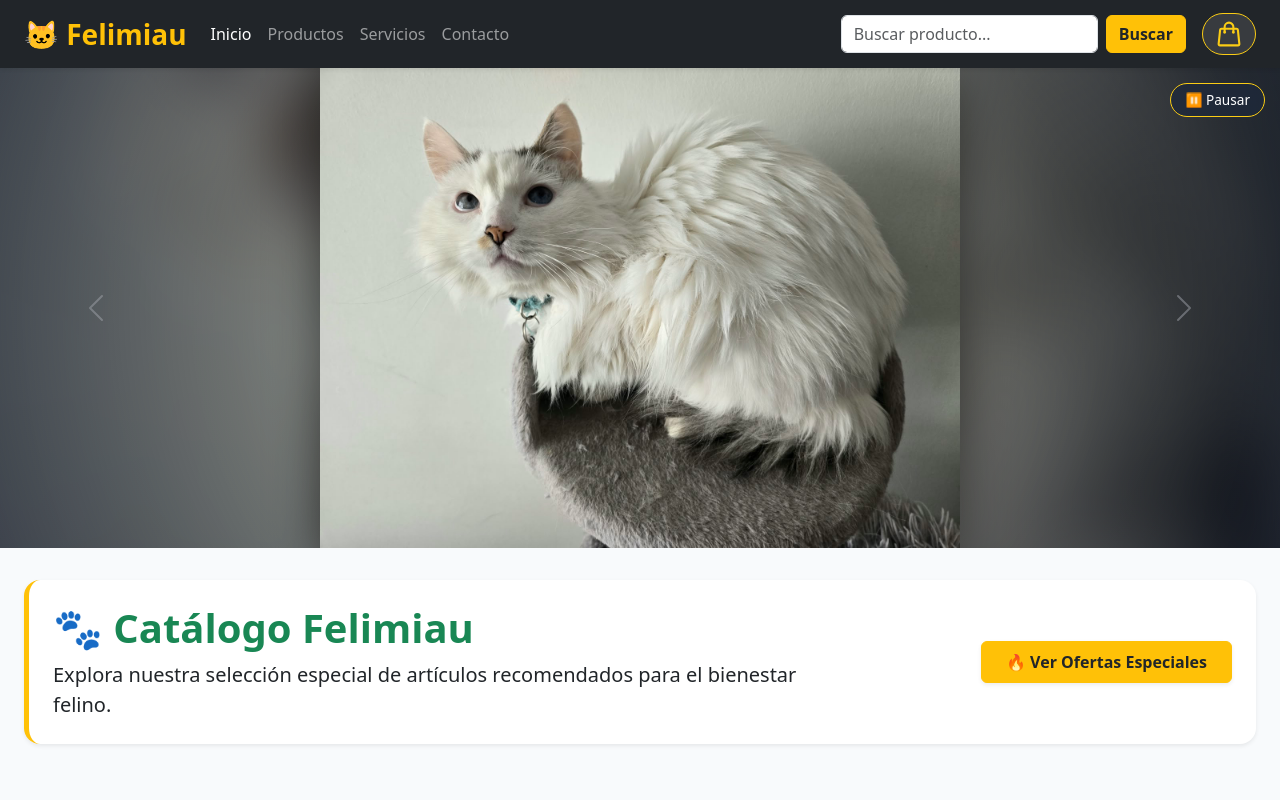
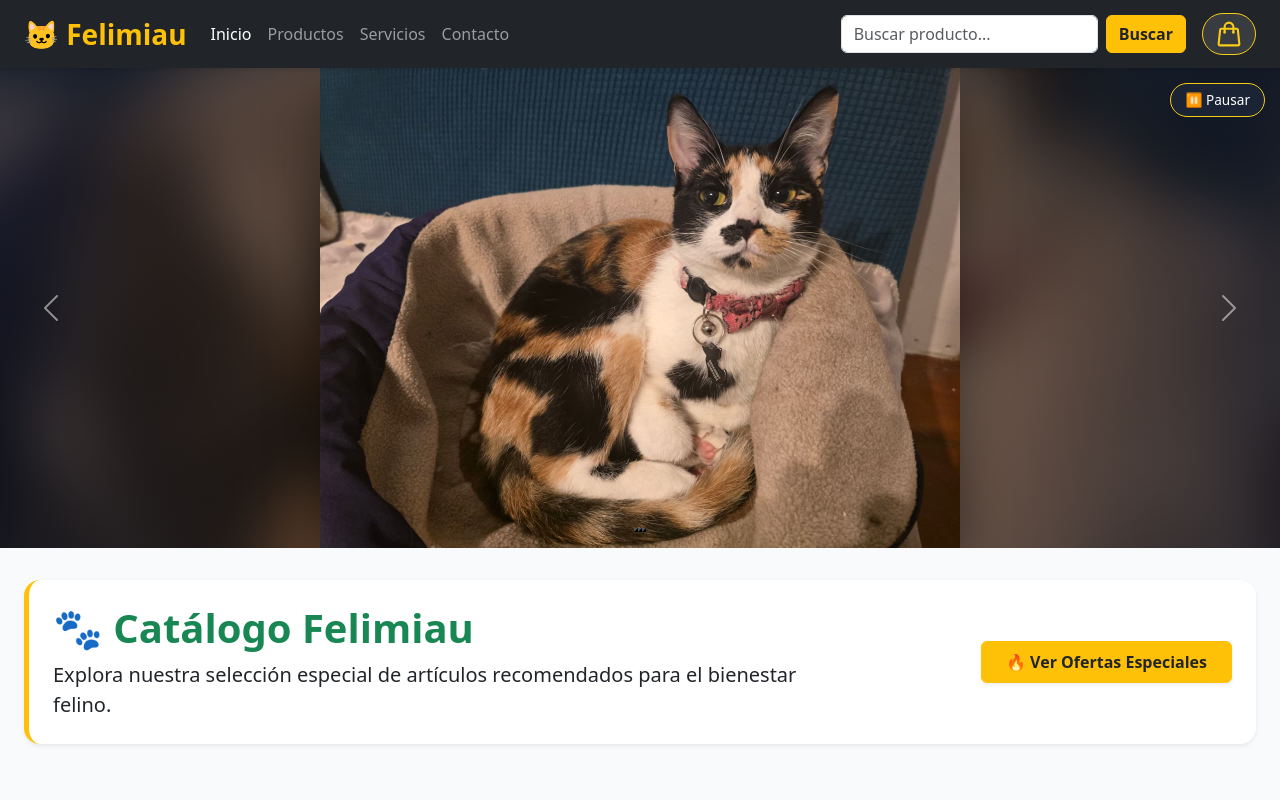
Before and after one commit to Lybern/Carolina_Delgado_PFY2201_S7, a React (Vite) app: page / in a window 1280 px wide. Shown: the top 800 px of the page. Built offline with nearby package versions, Linux system fonts and the light colour scheme.

Commit message:
fix(carousel): controlar carrusel nativamente con React useState y useEffect para garantizar rotacion y navegacion manual fluida

```diff
--- a/src/App.css
+++ b/src/App.css
@@ -44,6 +44,14 @@ body {
   text-align: center;
   overflow: hidden;
   background-color: #0F172A;
+  display: none;
+  opacity: 0;
+  transition: opacity 0.45s ease-in-out;
+}
+
+.carousel-item.active {
+  display: block;
+  opacity: 1;
 }
 
 /* Imagen subyacente expandida con desenfoque que cubre el fondo */
@@ -59,6 +67,7 @@ body {
   filter: blur(28px) brightness(0.65);
   transform: scale(1.15);
   z-index: 1;
+  pointer-events: none;
 }
 
 /* Capa de contraste para resaltar la foto principal y los textos */
@@ -70,6 +79,7 @@ body {
   height: 100%;
   background: radial-gradient(circle at center, transparent 40%, rgba(15, 23, 42, 0.6) 100%);
   z-index: 2;
+  pointer-events: none;
 }
 
 /* Imagen principal centrada y nítida */
@@ -82,6 +92,23 @@ body {
   object-fit: contain;
   margin: 0 auto;
   filter: drop-shadow(0 10px 25px rgba(0, 0, 0, 0.5));
+  pointer-events: none;
+}
+
+/* Asegurar que los controles y botones de navegación queden al frente y clickeables */
+.carousel-control-prev,
+.carousel-control-next {
+  z-index: 10 !important;
+  cursor: pointer;
+  width: 8%;
+}
+
+.carousel-indicators {
+  z-index: 10 !important;
+}
+
+.carousel-indicators button {
+  cursor: pointer;
 }
 
 .carousel-caption {
--- a/src/components/Carousel.jsx
+++ b/src/components/Carousel.jsx
@@ -1,16 +1,60 @@
-import { useState } from 'react';
+import { useState, useEffect } from 'react';
 
 export const Carousel = () => {
+  // Estado para la diapositiva activa actual (0 = Blanquito, 1 = Talia, 2 = Rascador)
+  const [currentSlide, setCurrentSlide] = useState(0);
+
+  // Estado para pausar la rotación automática (Accesibilidad WCAG)
   const [pausado, setPausado] = useState(false);
+
+  // Definición de las diapositivas con sus recursos e información
+  const slides = [
+    {
+      id: 1,
+      img: './img/blanquito.jpg',
+      titulo: '¡Bienvenido a Felimiau! 🐾',
+      bajada: 'El rincón pensado exclusivamente para la felicidad y comodidad de tu gato.',
+      alt: 'Blanquito descansando en su rascador',
+    },
+    {
+      id: 2,
+      img: './img/talia.jpg',
+      titulo: 'Camas & Confort Térmico 💤',
+      bajada: 'Espacios suaves, térmicos y acogedores diseñados para un sueño profundo.',
+      alt: 'Gatita Talia en su cama térmica',
+    },
+    {
+      id: 3,
+      img: './img/rascador.png',
+      titulo: 'Rascadores, Torres & Nutrición 🐟',
+      bajada: 'Los mejores alimentos y accesorios interactivos al mejor precio.',
+      alt: 'Rascador Castillo y torres felinas',
+    },
+  ];
+
+  // Efecto para la rotación automática del carrusel cada 3.5 segundos
+  useEffect(() => {
+    if (pausado) return;
+
+    const interval = setInterval(() => {
+      setCurrentSlide((prev) => (prev + 1) % slides.length);
+    }, 3500);
+
+    return () => clearInterval(interval);
+  }, [pausado, slides.length]);
+
+  // Funciones controladoras de avance y retroceso
+  const nextSlide = () => {
+    setCurrentSlide((prev) => (prev + 1) % slides.length);
+  };
+
+  const prevSlide = () => {
+    setCurrentSlide((prev) => (prev - 1 + slides.length) % slides.length);
+  };
 
   return (
     <section id="inicio" aria-label="Promociones y Novedades Felimiau" className="position-relative">
-      <div
-        id="carruselFelimiau"
-        className="carousel slide"
-        data-bs-ride={pausado ? 'false' : 'carousel'}
-        data-bs-interval="3000"
-      >
+      <div id="carruselFelimiau" className="carousel slide">
         {/* Botón de control de rotación para accesibilidad */}
         <button
           type="button"
@@ -21,99 +65,63 @@ export const Carousel = () => {
           {pausado ? '▶️ Reanudar' : '⏸️ Pausar'}
         </button>
 
-        {/* Indicadores */}
+        {/* Indicadores inferiores interactivos */}
         <div className="carousel-indicators">
+          {slides.map((slide, index) => (
             <button
+              key={slide.id}
               type="button"
-            data-bs-target="#carruselFelimiau"
-            data-bs-slide-to="0"
-            className="active"
-            aria-current="true"
-            aria-label="Diapositiva 1: Blanquito"
+              className={index === currentSlide ? 'active' : ''}
+              aria-current={index === currentSlide ? 'true' : undefined}
+              aria-label={`Ir a diapositiva ${index + 1}: ${slide.titulo}`}
+              onClick={() => setCurrentSlide(index)}
             ></button>
-          <button
-            type="button"
-            data-bs-target="#carruselFelimiau"
-            data-bs-slide-to="1"
-            aria-label="Diapositiva 2: Talia"
-          ></button>
-          <button
-            type="button"
-            data-bs-target="#carruselFelimiau"
-            data-bs-slide-to="2"
-            aria-label="Diapositiva 3: Nutrición y Juguetes"
-          ></button>
+          ))}
         </div>
 
         {/* Slides con imagen subyacente que cubre todo el ancho con desenfoque cinematográfico */}
         <div className="carousel-inner">
-          {/* Slide 1: Blanquito */}
-          <div className="carousel-item active" data-bs-interval="3500">
+          {slides.map((slide, index) => {
+            const isActive = index === currentSlide;
+            return (
+              <div
+                key={slide.id}
+                className={`carousel-item ${isActive ? 'active' : ''}`}
+              >
+                {/* Capa subyacente desenfocada que cubre todo el ancho */}
                 <div
                   className="carousel-bg-blur"
-              style={{ backgroundImage: 'url(./img/blanquito.jpg)' }}
+                  style={{ backgroundImage: `url(${slide.img})` }}
                   aria-hidden="true"
                 ></div>
+
+                {/* Capa de contraste */}
                 <div className="carousel-overlay"></div>
+
+                {/* Imagen principal centrada y nítida */}
                 <img
-              src="./img/blanquito.jpg"
+                  src={slide.img}
                   className="carousel-main-img d-block"
-              alt="Blanquito descansando en su rascador"
-              loading="eager"
+                  alt={slide.alt}
+                  loading={index === 0 ? 'eager' : 'lazy'}
                 />
+
+                {/* Cuadro de texto flotante con borde dorado */}
                 <div className="carousel-caption d-block">
-              <h2 className="fw-bold">¡Bienvenido a Felimiau! 🐾</h2>
-              <p className="lead">El rincón pensado exclusivamente para la felicidad y comodidad de tu gato.</p>
+                  <h2 className="fw-bold">{slide.titulo}</h2>
+                  <p className="lead">{slide.bajada}</p>
                 </div>
               </div>
-
-          {/* Slide 2: Talia */}
-          <div className="carousel-item" data-bs-interval="3500">
-            <div
-              className="carousel-bg-blur"
-              style={{ backgroundImage: 'url(./img/talia.jpg)' }}
-              aria-hidden="true"
-            ></div>
-            <div className="carousel-overlay"></div>
-            <img
-              src="./img/talia.jpg"
-              className="carousel-main-img d-block"
-              alt="Gatita Talia en su cama térmica"
-              loading="lazy"
-            />
-            <div className="carousel-caption d-block">
-              <h2 className="fw-bold">Camas & Confort Térmico 💤</h2>
-              <p className="lead">Espacios suaves, térmicos y acogedores diseñados para un sueño profundo.</p>
-            </div>
+            );
+          })}
         </div>
 
-          {/* Slide 3: Rascador Castillo */}
-          <div className="carousel-item" data-bs-interval="3500">
-            <div
-              className="carousel-bg-blur"
-              style={{ backgroundImage: 'url(./img/rascador.png)' }}
-              aria-hidden="true"
-            ></div>
-            <div className="carousel-overlay"></div>
-            <img
-              src="./img/rascador.png"
-              className="carousel-main-img d-block"
-              alt="Rascadores y torres felinas"
-              loading="lazy"
-            />
-            <div className="carousel-caption d-block">
-              <h2 className="fw-bold">Rascadores, Torres & Nutrición 🐟</h2>
-              <p className="lead">Los mejores alimentos y accesorios interactivos al mejor precio.</p>
-            </div>
-          </div>
-        </div>
-
-        {/* Controles de navegación */}
+        {/* Controles de navegación manual anterior y siguiente */}
         <button
           className="carousel-control-prev"
           type="button"
-          data-bs-target="#carruselFelimiau"
-          data-bs-slide="prev"
+          onClick={prevSlide}
+          aria-label="Diapositiva anterior"
         >
           <span className="carousel-control-prev-icon" aria-hidden="true"></span>
           <span className="visually-hidden">Anterior</span>
@@ -121,8 +129,8 @@ export const Carousel = () => {
         <button
           className="carousel-control-next"
           type="button"
-          data-bs-target="#carruselFelimiau"
-          data-bs-slide="next"
+          onClick={nextSlide}
+          aria-label="Diapositiva siguiente"
         >
           <span className="carousel-control-next-icon" aria-hidden="true"></span>
           <span className="visually-hidden">Siguiente</span>
```
Lines whose indentation alone changed are shown as unchanged.
